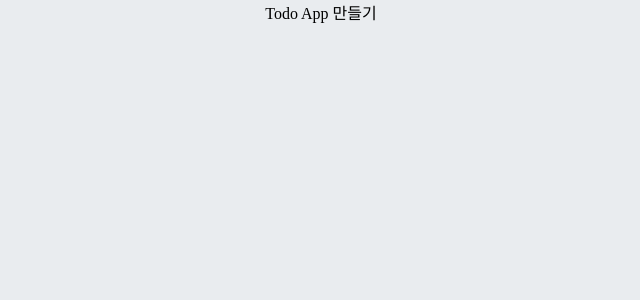
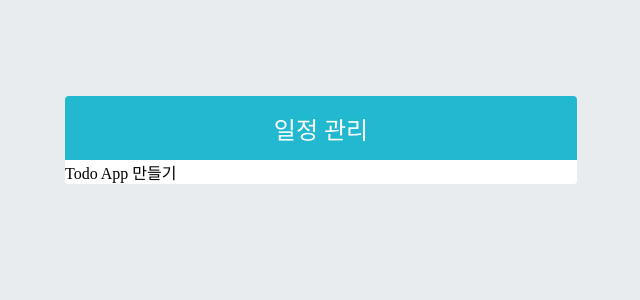
Before and after one commit to jsk3342/react-tutorial, a React (Create React App) app in the folder todo-app/: page / in a window 1280 px wide. Shown: the top 300 px of the page, without its empty margins (319-959 px from the left). Built offline with nearby package versions, Linux system fonts and the light colour scheme.

Commit message:
design: todo

```diff
--- a/todo-app/src/App.js
+++ b/todo-app/src/App.js
@@ -1,11 +1,12 @@
 import logo from './logo.svg';
 import './App.css';
+import TodoTemplate from './components/TodoTemplate';
 
 function App() {
   return (
-    <div className="App">
+    <TodoTemplate>
       Todo App 만들기
-    </div>
+    </TodoTemplate>
   );
 }
 
--- /dev/null
+++ b/todo-app/src/components/TodoTemplate.js
@@ -0,0 +1,12 @@
+import './TodoTemplate.scss'
+
+const TodoTemplate = ({ children }) => {
+    return (
+        <div className='TodoTemplate'>
+            <div className='app-title'>일정 관리</div>
+            <div className='content'>{ children }</div>
+        </div>
+    )
+}
+
+export default TodoTemplate;
--- /dev/null
+++ b/todo-app/src/components/TodoTemplate.scss
@@ -0,0 +1,23 @@
+.TodoTemplate {
+    width: 512px;
+    // width가 주어진 상태에서 좌우 중앙 정렬
+    margin-left: auto;
+    margin-right: auto;
+    margin-top: 6rem;
+    border-radius: 4px;
+    overflow: hidden;
+
+    .app-title {
+        background: #22b8cf;
+        color: white;
+        height: 4rem;
+        font-size: 1.5rem;
+        display: flex;
+        align-items: center;
+        justify-content: center;
+    }
+
+    .content {
+        background: white;
+    }
+}
--- /dev/null
+++ b/todo-app/src/jsconfig.json
@@ -0,0 +1,5 @@
+{
+    "compilerOptions": {
+        "target": "es2020"
+    }
+}
```
